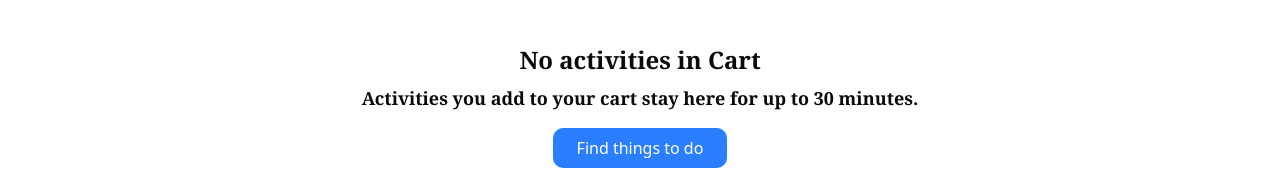
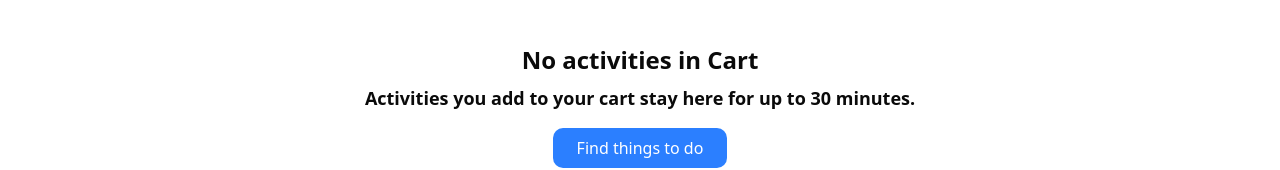
Before and after one commit to SadimMali/Tour-Management-System, a Next.js app in the folder client/: page /cart in a window 1280 px wide. Shown: the part 412-582 px from the top of the page. Built offline with nearby package versions, Linux system fonts and the light colour scheme.

Commit message:
refactor: update topography

```diff
--- a/client/src/components/cart/EmptyCart.tsx
+++ b/client/src/components/cart/EmptyCart.tsx
@@ -12,10 +12,10 @@ export default function EmptyCart() {
           className="object-cover"
           alt="Empty cart illustration"
         />
-        <h1 className="font-serif font-semibold text-xl lg:text-2xl mt-4">
+        <h1 className="font-semibold text-xl lg:text-2xl mt-4">
           No activities in Cart
         </h1>
-        <p className="font-serif font-semibold lg:text-lg mt-2">
+        <p className="font-semibold lg:text-lg mt-2">
           Activities you add to your cart stay here for up to 30 minutes.
         </p>
         <button className="mt-4 px-6 py-2 bg-blue-500 text-white rounded-lg hover:bg-blue-600">
```
